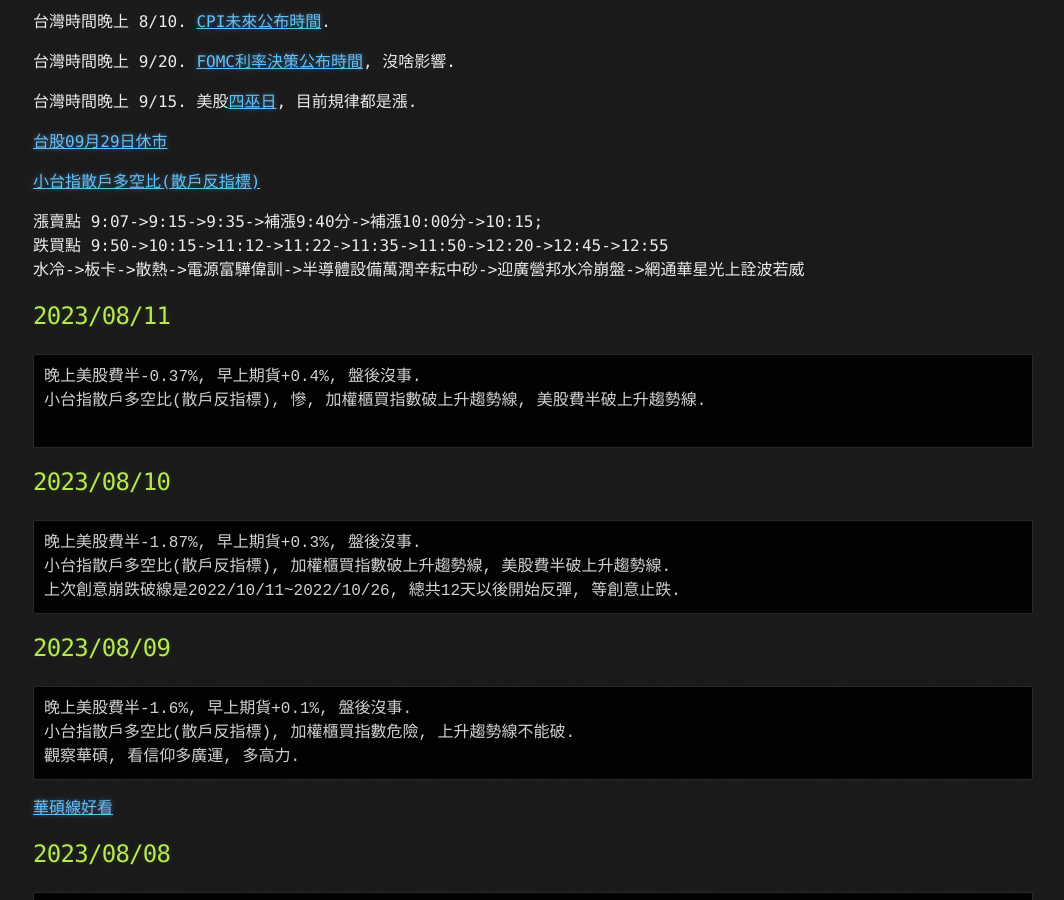
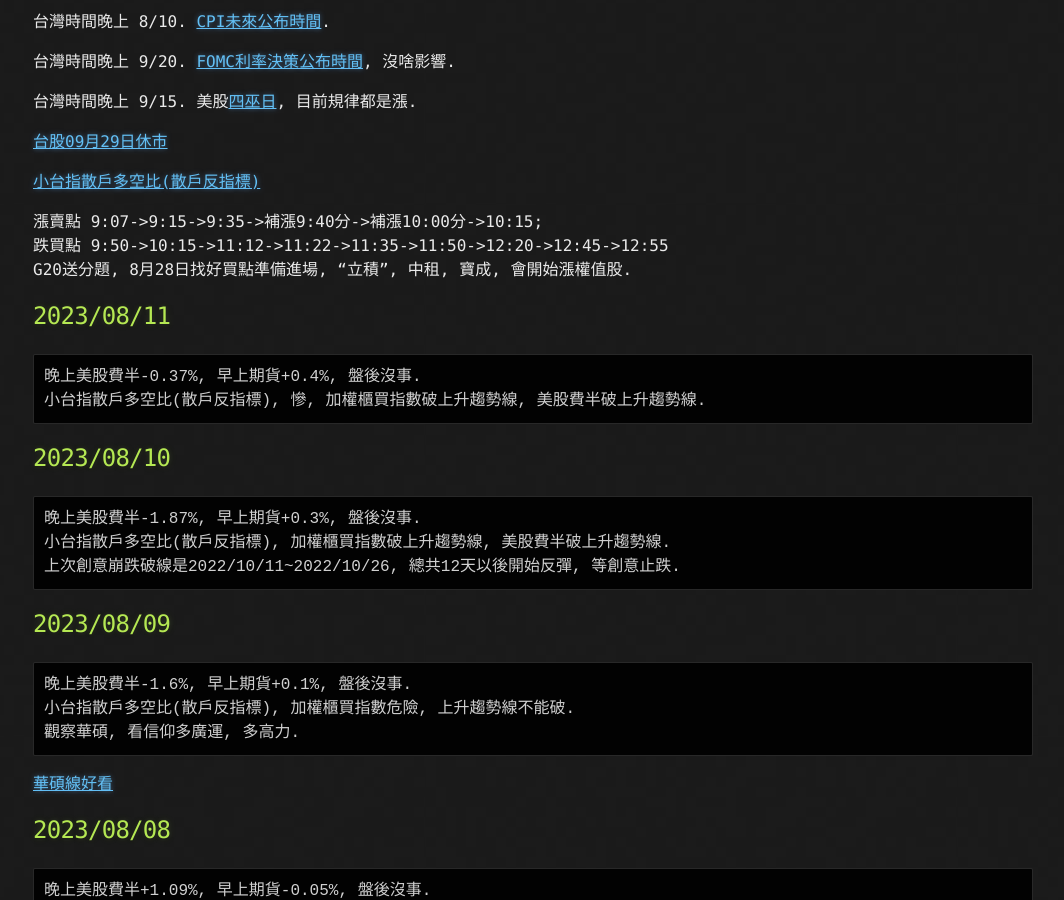
Before and after one commit to lepg5487/Stock_God, a Jekyll site: the page built from index.md, in a window 1280 px wide and 900 px high, scrolled down 328 px. Shown: the whole window, without its empty margins (107-1171 px from the left). Built offline with Jekyll 4.4.1, drawn with Linux system fonts in a browser that asks for light colours; our own code applies the rules of GitHub Pages for plain Markdown files.

Commit message:
Update index.md

````diff
--- a/index.md
+++ b/index.md
@@ -18,13 +18,12 @@ layout: testlayouts
 
 漲賣點 9:07->9:15->9:35->補漲9:40分->補漲10:00分->10:15;
 跌買點 9:50->10:15->11:12->11:22->11:35->11:50->12:20->12:45->12:55
-水冷->板卡->散熱->電源富驊偉訓->半導體設備萬潤辛耘中砂->迎廣營邦水冷崩盤->網通華星光上詮波若威
+G20送分題, 8月28日找好買點準備進場, "立積", 中租, 寶成, 會開始漲權值股.
 
 ## 2023/08/11
 ```
 晚上美股費半-0.37%, 早上期貨+0.4%, 盤後沒事.
 小台指散戶多空比(散戶反指標), 慘, 加權櫃買指數破上升趨勢線, 美股費半破上升趨勢線.
-
 ```
 
 ## 2023/08/10
````
